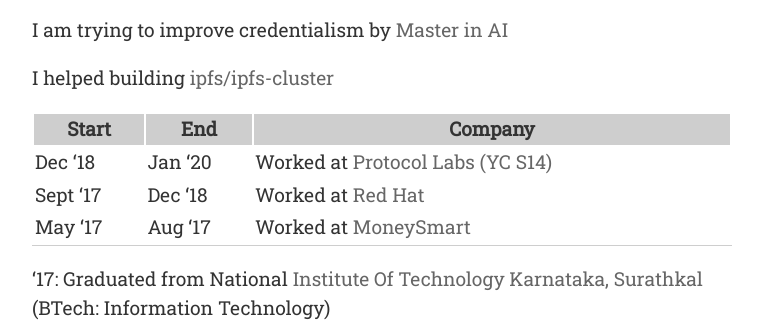
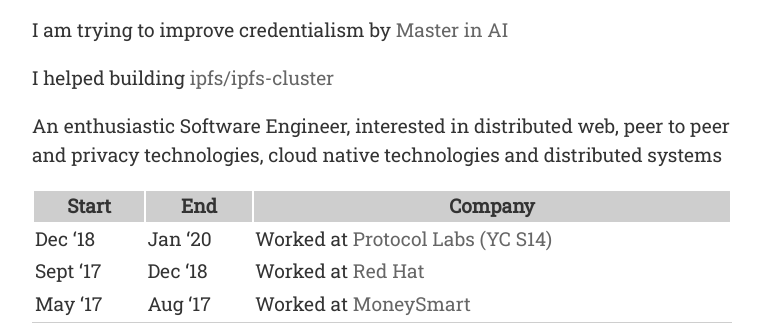
Before and after one commit to kishansag/kishansag.github.io, a plain HTML site: page about/index.html in a window 1280 px wide. Shown: the part 308-639 px from the top of the page, without its empty margins (258-1021 px from the left). Drawn offline with nearby package versions, Linux system fonts and the light colour scheme.

Commit message:
rebuilding site Sun Aug  2 12:01:43 IST 2020

```diff
--- a/about/index.html
+++ b/about/index.html
@@ -10,6 +10,7 @@
 <meta name="author" content="Kishan Sagathiya" /><meta property="og:title" content="About" />
 <meta property="og:description" content="I am trying to improve credentialism by Master in AI
 I helped building ipfs/ipfs-cluster
+An enthusiastic Software Engineer, interested in distributed web, peer to peer and privacy technologies, cloud native technologies and distributed systems
    Start End Company     Dec &lsquo;18 Jan &lsquo;20 Worked at Protocol Labs (YC S14)   Sept &lsquo;17 Dec &lsquo;18 Worked at Red Hat   May &lsquo;17 Aug &lsquo;17 Worked at MoneySmart    &lsquo;17: Graduated from National Institute Of Technology Karnataka, Surathkal (BTech: Information Technology)" />
 <meta property="og:type" content="article" />
 <meta property="og:url" content="https://kishansagathiya.github.io/about/" />
@@ -20,6 +21,7 @@ I helped building ipfs/ipfs-cluster
 <meta name="twitter:title" content="About"/>
 <meta name="twitter:description" content="I am trying to improve credentialism by Master in AI
 I helped building ipfs/ipfs-cluster
+An enthusiastic Software Engineer, interested in distributed web, peer to peer and privacy technologies, cloud native technologies and distributed systems
    Start End Company     Dec &lsquo;18 Jan &lsquo;20 Worked at Protocol Labs (YC S14)   Sept &lsquo;17 Dec &lsquo;18 Worked at Red Hat   May &lsquo;17 Aug &lsquo;17 Worked at MoneySmart    &lsquo;17: Graduated from National Institute Of Technology Karnataka, Surathkal (BTech: Information Technology)"/>
 
 <meta name="generator" content="Hugo 0.73.0" />
@@ -117,6 +119,7 @@ I helped building ipfs/ipfs-cluster
 
     <p>I am trying to improve credentialism by <a href="https://www.masterinai.com">Master in AI</a></p>
 <p>I helped building <a href="https://github.com/ipfs/ipfs-cluster">ipfs/ipfs-cluster</a></p>
+<p>An enthusiastic Software Engineer, interested in distributed web, peer to peer and privacy technologies, cloud native technologies and distributed systems</p>
 <table>
 <thead>
 <tr>
```
